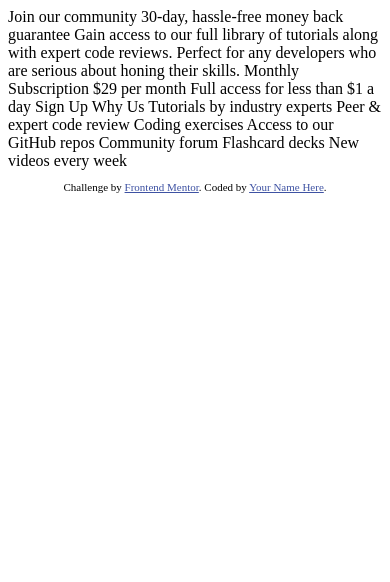
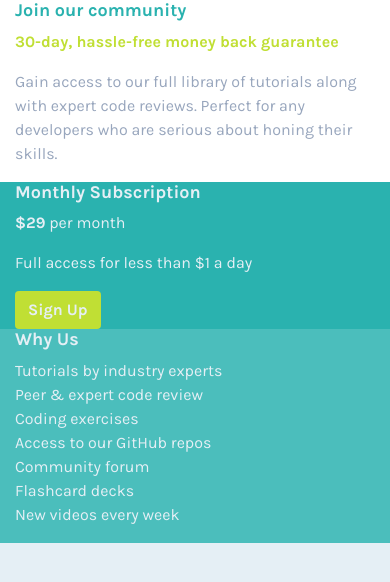
Before and after one commit to amitchell05/single-price-grid-component-master, a plain HTML site: page index.html in a window 390 px wide. Drawn offline with nearby package versions, Linux system fonts and the light colour scheme.

Commit message:
Attempt at responsive mobile styling

```diff
--- a/index.html
+++ b/index.html
@@ -5,6 +5,8 @@
   <meta name="viewport" content="width=device-width, initial-scale=1.0"> <!-- displays site properly based on user's device -->
 
   <link rel="icon" type="image/png" sizes="32x32" href="./images/favicon-32x32.png">
+  <link href="https://fonts.googleapis.com/css2?family=Karla:wght@400;700&display=swap" rel="stylesheet">  <link rel="stylesheet" href="https://cdn.jsdelivr.net/npm/bootstrap@4.5.3/dist/css/bootstrap.min.css" integrity="sha384-TX8t27EcRE3e/ihU7zmQxVncDAy5uIKz4rEkgIXeMed4M0jlfIDPvg6uqKI2xXr2" crossorigin="anonymous">
+  <link rel="stylesheet" href="style.css">
 
   <title>Frontend Mentor | Single Price Grid Component</title>
 
@@ -15,36 +17,44 @@
   </style>
 </head>
 <body>
-  Join our community
+  <div class="container">
+    <div class="row">
+      <div class="col-sm-6" id="intro">
+        <h1>Join our community</h1>
 
-  30-day, hassle-free money back guarantee
+        <p id="deal">30-day, hassle-free money back guarantee</p>
 
-  Gain access to our full library of tutorials along with expert code reviews.
-  Perfect for any developers who are serious about honing their skills.
+        <p>Gain access to our full library of tutorials along with expert code reviews.
+        Perfect for any developers who are serious about honing their skills.</p>
+      </div>
+      <div class="col-sm-6" id="subscribe">
+        <h2>Monthly Subscription</h2>
 
-  Monthly Subscription
+        <p><span>&dollar;29</span> per month</p>
 
-  &dollar;29 per month
+        <p>Full access for less than &dollar;1 a day</p>
 
-  Full access for less than &dollar;1 a day
+        <input type="button" class="btn" value="Sign Up">
+      </div>
+      <div class="col-sm-6" id="aboutUs">
+        <h2>Why Us</h2>
 
-  Sign Up
+        <p>Tutorials by industry experts <br>
+        Peer &amp; expert code review <br>
+        Coding exercises <br>
+        Access to our GitHub repos <br>
+        Community forum <br>
+        Flashcard decks <br>
+        New videos every week</p>
+      </div>
+    </div>
+  </div>
 
-  Why Us
-
-  Tutorials by industry experts
-  Peer &amp; expert code review
-  Coding exercises
-  Access to our GitHub repos
-  Community forum
-  Flashcard decks
-  New videos every week
-
-  <footer>
+  <!-- <footer>
     <p class="attribution">
       Challenge by <a href="https://www.frontendmentor.io?ref=challenge" target="_blank">Frontend Mentor</a>.
       Coded by <a href="#">Your Name Here</a>.
     </p>
-  </footer>
+  </footer> -->
 </body>
 </html>
--- /dev/null
+++ b/style.css
@@ -0,0 +1,45 @@
+body {
+	font-size: 16px;
+	font-family: 'Karla', sans-serif;
+	background-color: hsl(204, 43%, 93%);
+}
+
+h1 {
+	color: hsl(179, 62%, 43%);
+}
+
+h1,
+h2 {
+	font-size: 18px;
+	font-weight: bold;
+}
+
+span {
+	font-weight: bold;
+}
+
+#intro {
+	background-color: white;
+	color: hsl(218, 22%, 67%);
+}
+
+#deal {
+	color: hsl(71, 73%, 54%);
+	font-weight: bold;
+}
+
+#subscribe {
+	background-color: hsl(179, 62%, 43%);
+	color: hsl(204, 43%, 93%);
+}
+
+#aboutUs {
+	background-color: hsl(179, 47%, 52%);
+	color: hsl(204, 43%, 93%);
+}
+
+input[type="button"] {
+	background-color: hsl(71, 73%, 54%);
+	color: hsl(204, 43%, 93%);
+	font-weight: bold;
+}
```
